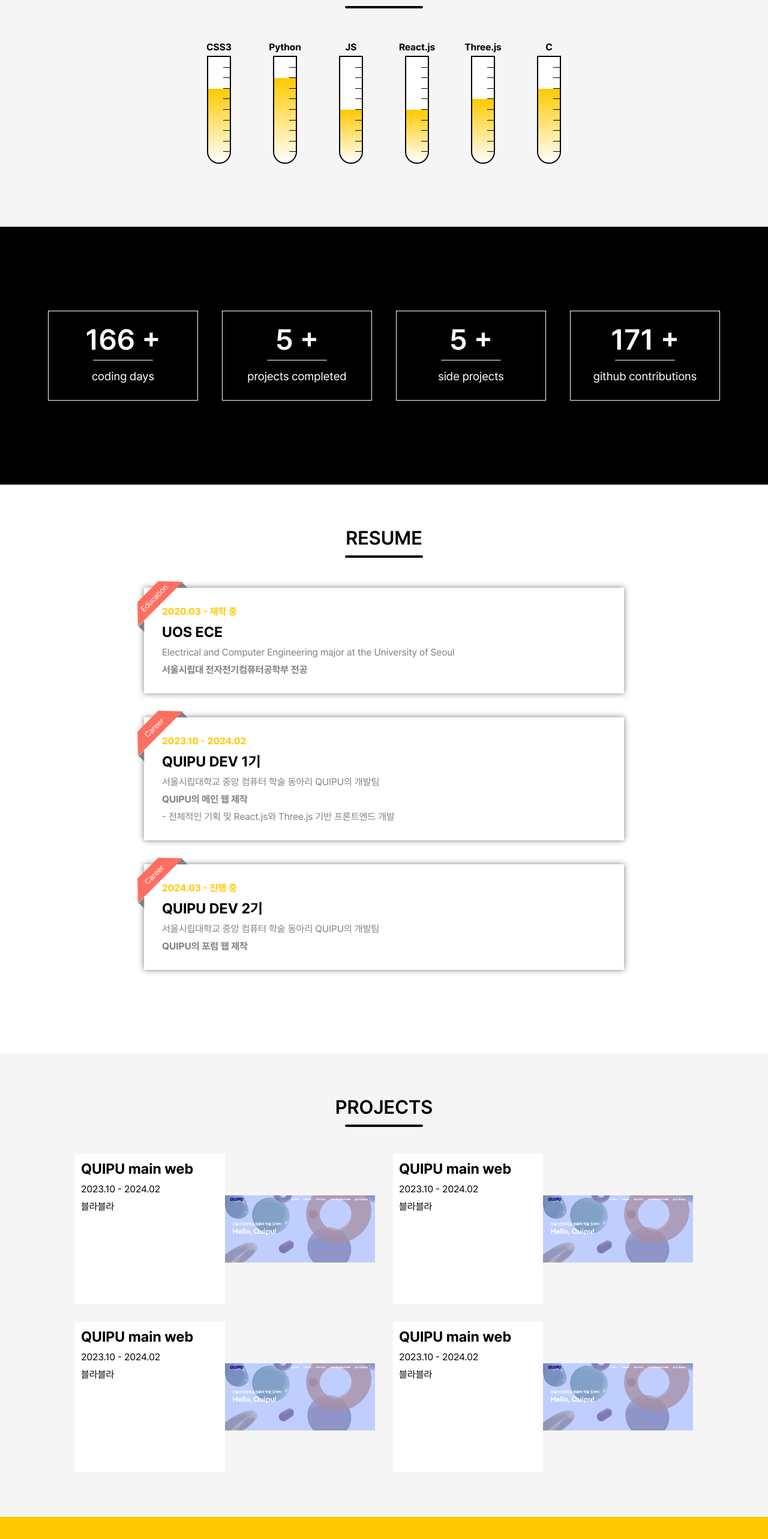
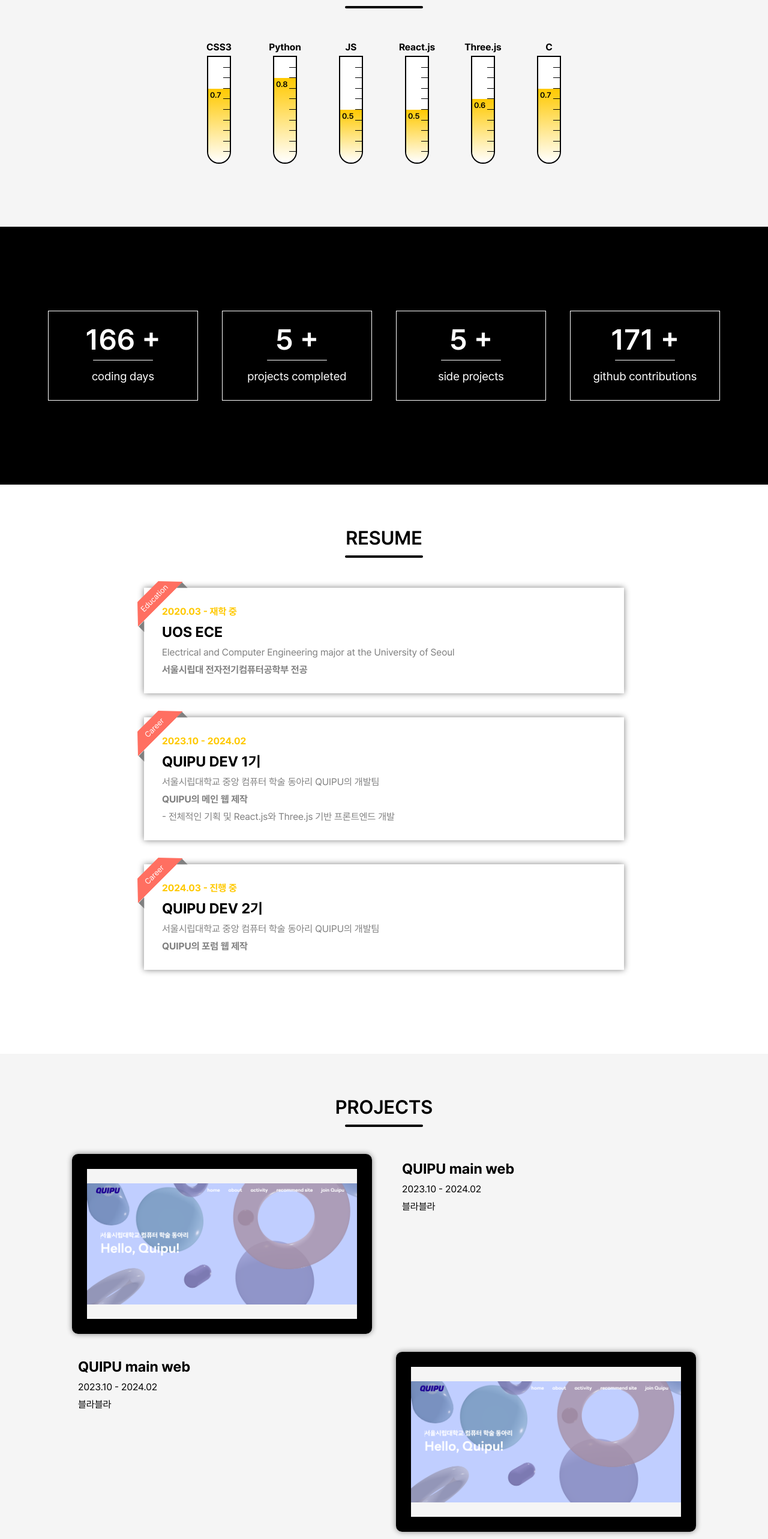
Before and after one commit to YenaLey/yenaley.github.io, a React (Create React App) app: page / in a window 1280 px wide. Shown: the part 1640-4206 px from the top of the page at 60% size. Built offline with nearby package versions, Linux system fonts and the light colour scheme; no server answers.

Commit message:
project 테블릿 틀 추가

```diff
--- a/src/components/ABOUT/ABOUT.css
+++ b/src/components/ABOUT/ABOUT.css
@@ -199,6 +199,12 @@
     transition: height 2s;
 }
 
+.lava p {
+    font-size: 13px;
+    font-weight: 600;
+    margin: 3px;
+}
+
 .tick {
     position: absolute;
     right: 0;
--- a/src/components/ABOUT/ABOUT.jsx
+++ b/src/components/ABOUT/ABOUT.jsx
@@ -102,7 +102,9 @@
       <div className="skillTitle">{title}</div>
       <div className="flask">
         <div className="flaskBody">
-          <div className="lava" style={{ height: `${percent}%` }}></div>
+          <div className="lava" style={{ height: `${percent}%` }}>
+            <p>{parseFloat((0.01 * percent).toFixed(1))}</p>
+          </div>
           {Array.from({ length: 10 }, (_, index) => (
             <div className="tick" style={{ bottom: `${index * 10}%` }} key={index}></div>
           ))}
--- a/src/components/CONTACT/CONTACT.css
+++ b/src/components/CONTACT/CONTACT.css
@@ -4,8 +4,8 @@
 }
 
 .contactCard {
-    width: 250px;
-    height: 350px;
+    width: 200px;
+    height: 300px;
     box-shadow: 0px 0px 10px 0px grey;
     border-radius: 5px;
     margin: 30px;
@@ -37,10 +37,12 @@
     padding: 40px;
 }
 
-#footer h1 {
+#footer a {
     font-size: 45px;
+    font-weight: 700;
     color: black;
     margin: 10px;
+    cursor: pointer;
 }
 
 #footer p {
--- a/src/components/CONTACT/CONTACT.jsx
+++ b/src/components/CONTACT/CONTACT.jsx
@@ -1,5 +1,5 @@
 import React from 'react';
-import { Element } from 'react-scroll';
+import { Link, Element } from 'react-scroll';
 import { motion } from 'framer-motion';
 import { useInView } from 'react-intersection-observer';
 import "../CONTACT/CONTACT.css"
@@ -42,7 +42,7 @@
         </div>
         <div className="blank-container"></div>
         <div id="footer" className="container">
-          <h1>YENA.</h1>
+          <Link activeClass="active-menu-item" to="home" spy={true} smooth={true} duration={500}>YENA.</Link>
           <div className="footer-img-container">
             <a href="https://github.com/YenaLey">
               <div className="footer-img">
@@ -60,8 +60,8 @@
               </div>
             </a>
           </div>
-            <p>Copyright 2024. 이예나. All rights reserved.</p>
-            <p>icon designed by Flaticon(Freepik)</p>
+          <p>Copyright 2024. 이예나. All rights reserved.</p>
+          <p>icon designed by Flaticon(Freepik)</p>
         </div>
       </div>
     </Element>
--- a/src/components/PROJECTS/PROJECTS.css
+++ b/src/components/PROJECTS/PROJECTS.css
@@ -1,39 +1,42 @@
 .project-block {
-    width: 500px;
-    height: 250px;
+    width: 100%;
+    height: 300px;
     display: flex;
     justify-content: center;
     align-items: center;
     margin: 15px;
-
     @media (max-width: 600px) {
         width: 300px;
         height: 600px;
-        flex-direction: column-reverse;
+        flex-direction: column;
         margin: 30px 0;
     }
 }
 
 .project-content{
-    width: 100%;
+    width: 500px;
     height: 100%;
-    background-color: white;
-
+    margin: 20px;
     @media (max-width: 600px) {
-        height: 50%;
+        width: 300px;
+        height: 500px
     }
 }
 
 .project-img {
-    width: 100%;
-    height: 100%;
+    width: 500px;
+    height: 300px;
     display: flex;
     justify-content: center;
     align-items: center;
     object-fit: cover;
-    background-color: whitesmoke;
+    margin: 20px;
+    border: 25px solid black;
+    border-radius: 10px;
+    box-shadow: 0 0 10px grey;
+
     @media (max-width: 600px) {
-        height: 50%;
+        transform: rotate(90deg);
     }
 }
 
--- a/src/components/PROJECTS/PROJECTS.jsx
+++ b/src/components/PROJECTS/PROJECTS.jsx
@@ -13,25 +13,25 @@
         <h1>PROJECTS</h1>
         <div className="underline"></div>
         <div className="content-container">
-          <Project
+          <Project1
             title="QUIPU main web"
             period="2023.10 - 2024.02"
             description="블라블라"
             img="./icon/퀴푸메인웹.png" />
 
-          <Project
+          <Project2
             title="QUIPU main web"
             period="2023.10 - 2024.02"
             description="블라블라"
             img="./icon/퀴푸메인웹.png" />
 
-          <Project
+          <Project1
             title="QUIPU main web"
             period="2023.10 - 2024.02"
             description="블라블라"
             img="./icon/퀴푸메인웹.png" />
 
-          <Project
+          <Project2
             title="QUIPU main web"
             period="2023.10 - 2024.02"
             description="블라블라"
@@ -89,7 +89,22 @@
 
 export default PROJECTS;
 
-function Project(props) {
+function Project1(props) {
+  return (
+    <div className="project-block">
+      <div className="project-img">
+        <img src={props.img}></img>
+      </div>
+      <div className="project-content">
+        <h2>{props.title}</h2>
+        <p>{props.period}</p>
+        <p>{props.description}</p>
+      </div>
+    </div>
+  )
+}
+
+function Project2(props) {
   return (
     <div className="project-block">
       <div className="project-content">
```
